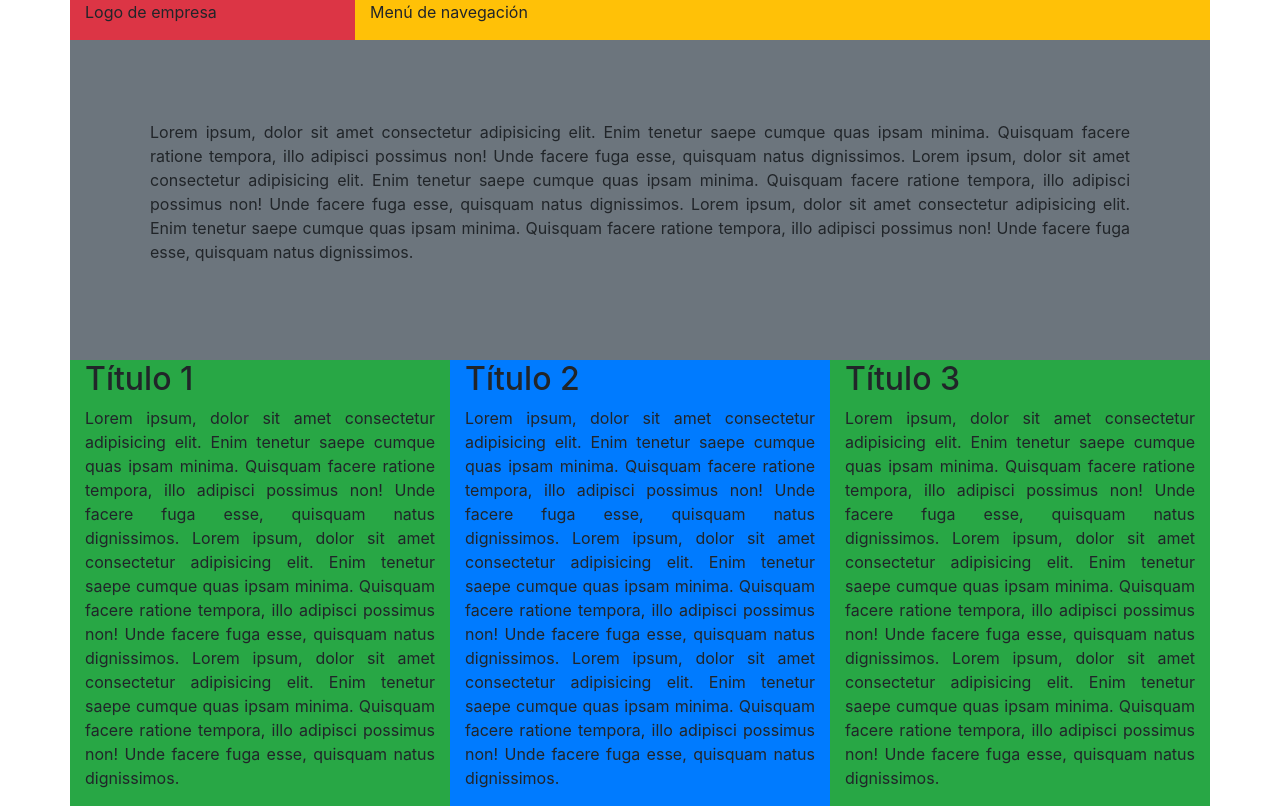
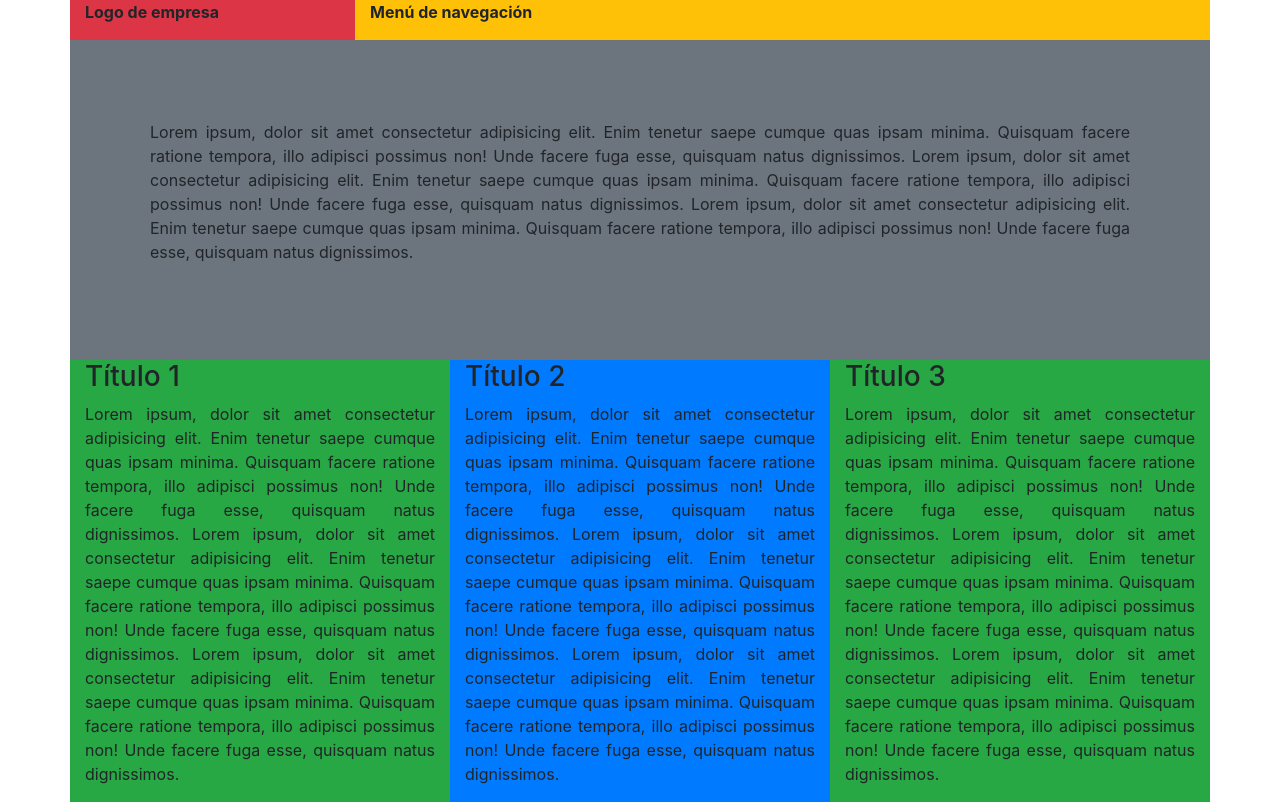
Before and after one commit to BlazeDex/Practica-Bootstap-N-1, a plain HTML site: page index.html in a window 1280 px wide. Drawn offline with nearby package versions, Linux system fonts and the light colour scheme.

Commit message:
Rename index

```diff
--- a/practicab1.html
+++ b/index.html
@@ -14,10 +14,10 @@
    <div class="container">
         <div class="row">
             <div class="bg-danger col-12 col-md-3 col-sm-6">
-                <p>Logo de empresa</p>
+                <p><b>Logo de empresa</b></p>
             </div>
             <div class="bg-warning col-12 col-md-9 col-sm-6">
-                <p>Menú de navegación</p>
+                <p><b>Menú de navegación</b></p>
             </div>
         </div>
         <div class="row justify-content-between">
@@ -35,7 +35,7 @@
                 </p>
             </div>
             <div class="bg-success col-12 col-sm-6 col-md-4 text-justify">
-                <h2>Título 1</h2>
+                <h3>Título 1</h3>
                 <p>Lorem ipsum, dolor sit amet consectetur adipisicing elit.
                     Enim tenetur saepe cumque quas ipsam minima. Quisquam facere ratione tempora,
                     illo adipisci possimus non! Unde facere fuga esse, quisquam natus dignissimos.
@@ -48,7 +48,7 @@
                 </p>
             </div>
             <div class="bg-primary col-12 col-sm-6 col-md-4 text-justify">
-                <h2>Título 2</h2>
+                <h3>Título 2</h3>
                 <p>Lorem ipsum, dolor sit amet consectetur adipisicing elit.
                     Enim tenetur saepe cumque quas ipsam minima. Quisquam facere ratione tempora,
                     illo adipisci possimus non! Unde facere fuga esse, quisquam natus dignissimos.
@@ -61,7 +61,7 @@
                 </p>
             </div>
             <div class="bg-success col-12 col-sm-12 col-md-4 align-self-end text-justify">
-                <h2>Título 3</h2>
+                <h3>Título 3</h3>
                 <p>Lorem ipsum, dolor sit amet consectetur adipisicing elit.
                     Enim tenetur saepe cumque quas ipsam minima. Quisquam facere ratione tempora,
                     illo adipisci possimus non! Unde facere fuga esse, quisquam natus dignissimos.
```
